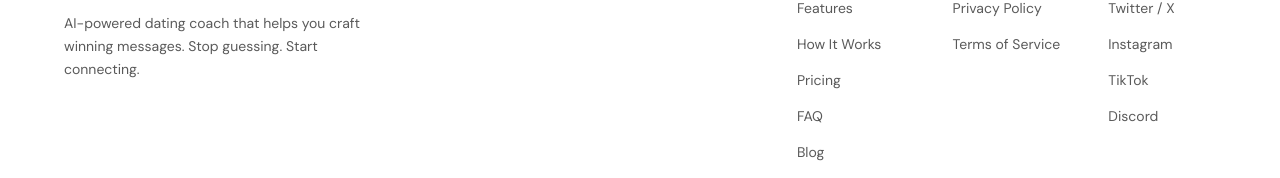
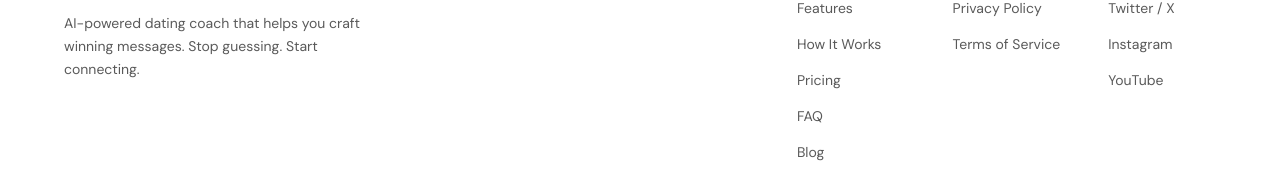
Before and after one commit to gouravkargwal/bubble-chat-app, a Next.js app in the folder landing-page/: page / in a window 1280 px wide. Shown: the part 8172-8350 px from the top of the page. Built offline with nearby package versions, Linux system fonts and the light colour scheme; no server answers.

Commit message:
feat: Working

```diff
--- a/landing-page/src/app/constants.ts
+++ b/landing-page/src/app/constants.ts
@@ -23,13 +23,10 @@ export const API_URLS = {
 } as const;
 
 // ── Social Links ──
-// TODO: Create official accounts and update these URLs.
-// Social signals are a ranking factor — every "#" here hurts domain authority.
 export const SOCIAL_LINKS = {
-  twitter: "https://x.com/cookdai",
-  instagram: "https://instagram.com/cookdai",
-  tiktok: "https://tiktok.com/@cookdai",
-  discord: "https://discord.gg/cookdai",
+  twitter: "https://x.com/trycookdai",
+  instagram: "https://instagram.com/trycookdai",
+  youtube: "https://youtube.com/@trycookdai",
 } as const;
 
 // ── Email Addresses ──
--- a/landing-page/src/components/Footer.tsx
+++ b/landing-page/src/components/Footer.tsx
@@ -21,8 +21,7 @@ const FOOTER_LINKS = {
   Connect: [
     { label: "Twitter / X", href: SOCIAL_LINKS.twitter },
     { label: "Instagram", href: SOCIAL_LINKS.instagram },
-    { label: "TikTok", href: SOCIAL_LINKS.tiktok },
-    { label: "Discord", href: SOCIAL_LINKS.discord },
+    { label: "YouTube", href: SOCIAL_LINKS.youtube },
   ],
 };
 
```
